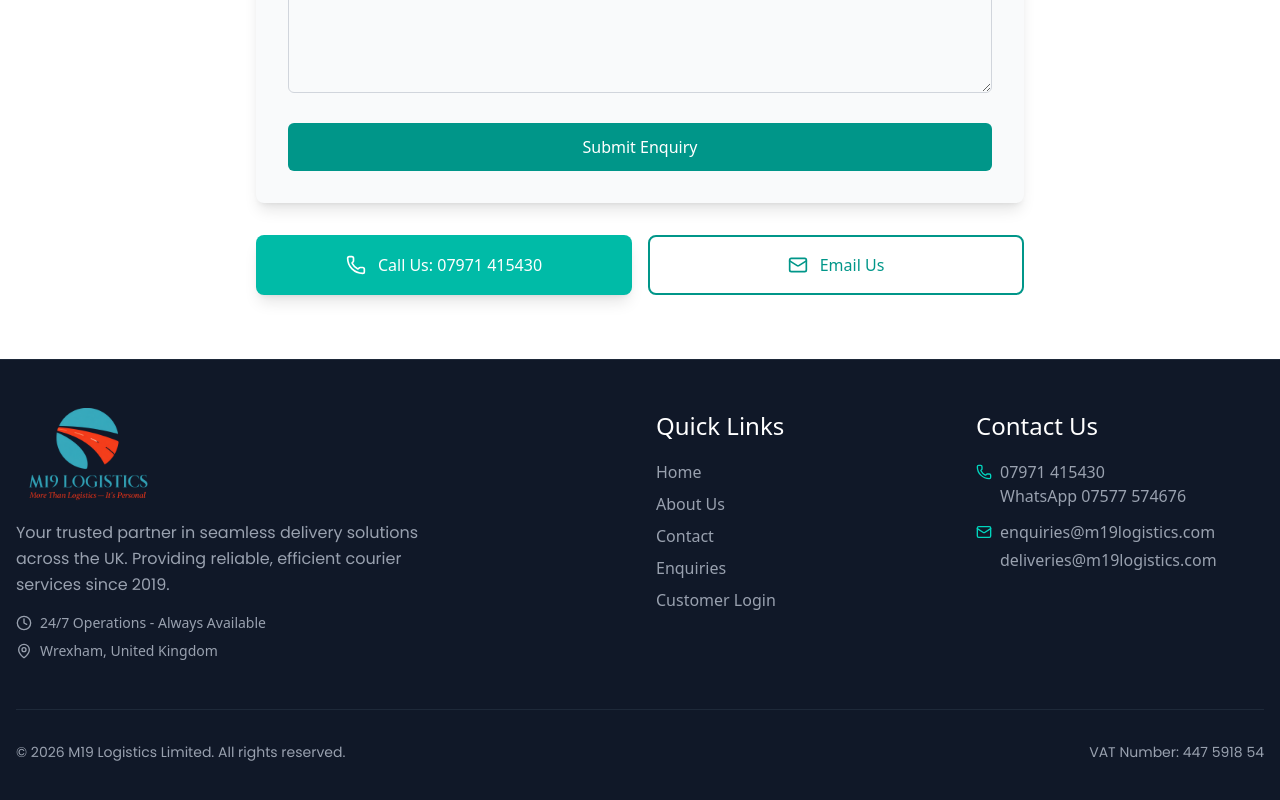
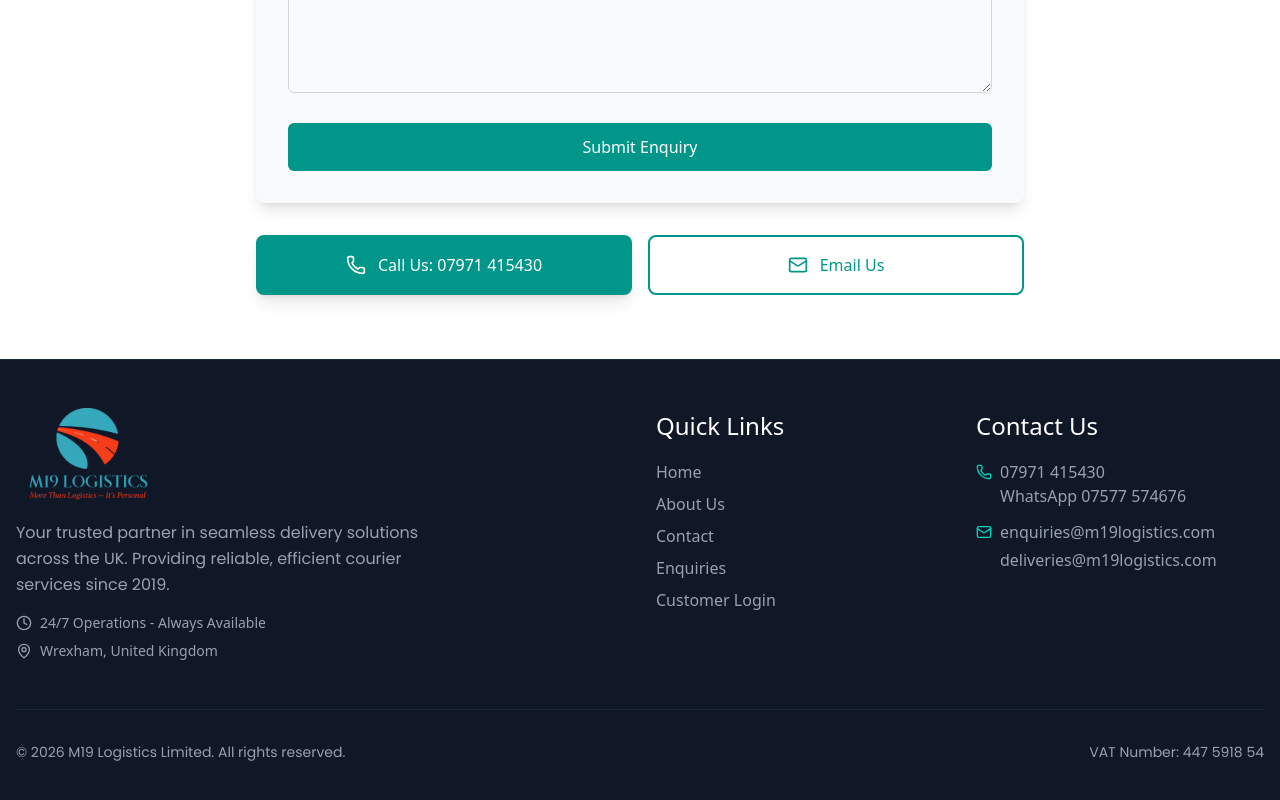
Before and after one commit to MTS-Services/m19logistics, a React (Vite) app: page /enquiries in a window 1280 px wide. Shown: the part 1201-2001 px from the top of the page. Built offline with nearby package versions, Linux system fonts and the light colour scheme; no server answers.

Commit message:
refactor: update button background color in EnquiriesView component

```diff
--- a/src/pages/public/public_enquiries/EnquiriesView.jsx
+++ b/src/pages/public/public_enquiries/EnquiriesView.jsx
@@ -294,7 +294,7 @@ const EnquiriesView = () => {
             <div className="mt-8 grid gap-4 md:grid-cols-2">
               <a
                 href="tel:07971415430"
-                className="flex items-center justify-center space-x-3 rounded-lg bg-teal-500 px-6 py-4 font-semibold text-white shadow-lg transition-all hover:bg-teal-600"
+                className="flex items-center justify-center space-x-3 rounded-lg bg-teal-600 px-6 py-4 font-semibold text-white shadow-lg transition-all hover:bg-teal-700"
               >
                 <Phone className="h-5 w-5" />
                 <span className="font-semibold">Call Us: 07971 415430</span>
```
